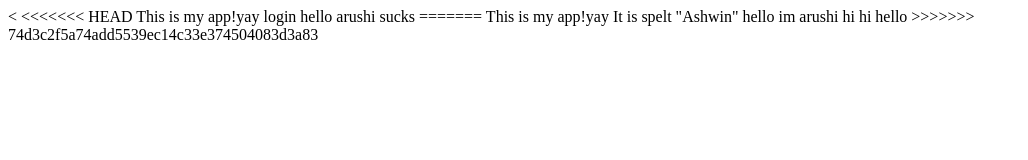
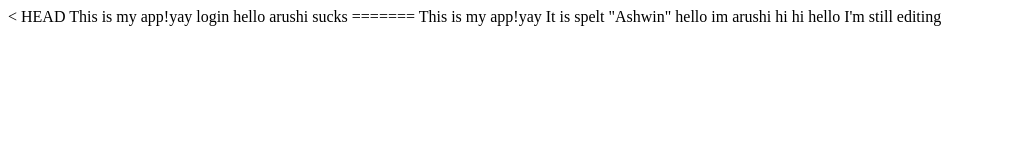
Before and after one commit to arushiprasad/myappsample, a plain HTML site: page index.html in a window 1280 px wide. Shown: the whole page, without its empty margins (0-1028 px from the left). Drawn offline with Linux system fonts and the light colour scheme.

```diff
--- a/index.html
+++ b/index.html
@@ -5,13 +5,7 @@
     <title>My app</title>
   </head>
   <body>
-<<<<<<< HEAD
-    This is my app!yay login hello arushi sucks
-=======
-    This is my app!yay
-	It is spelt "Ashwin"
-  hello im arushi
-  hi hi hello
->>>>>>> 74d3c2f5a74add5539ec14c33e374504083d3a83
+    HEAD This is my app!yay login hello arushi sucks ======= This is my app!yay
+    It is spelt "Ashwin" hello im arushi hi hi hello I'm still editing
   </body>
 </html>
```
